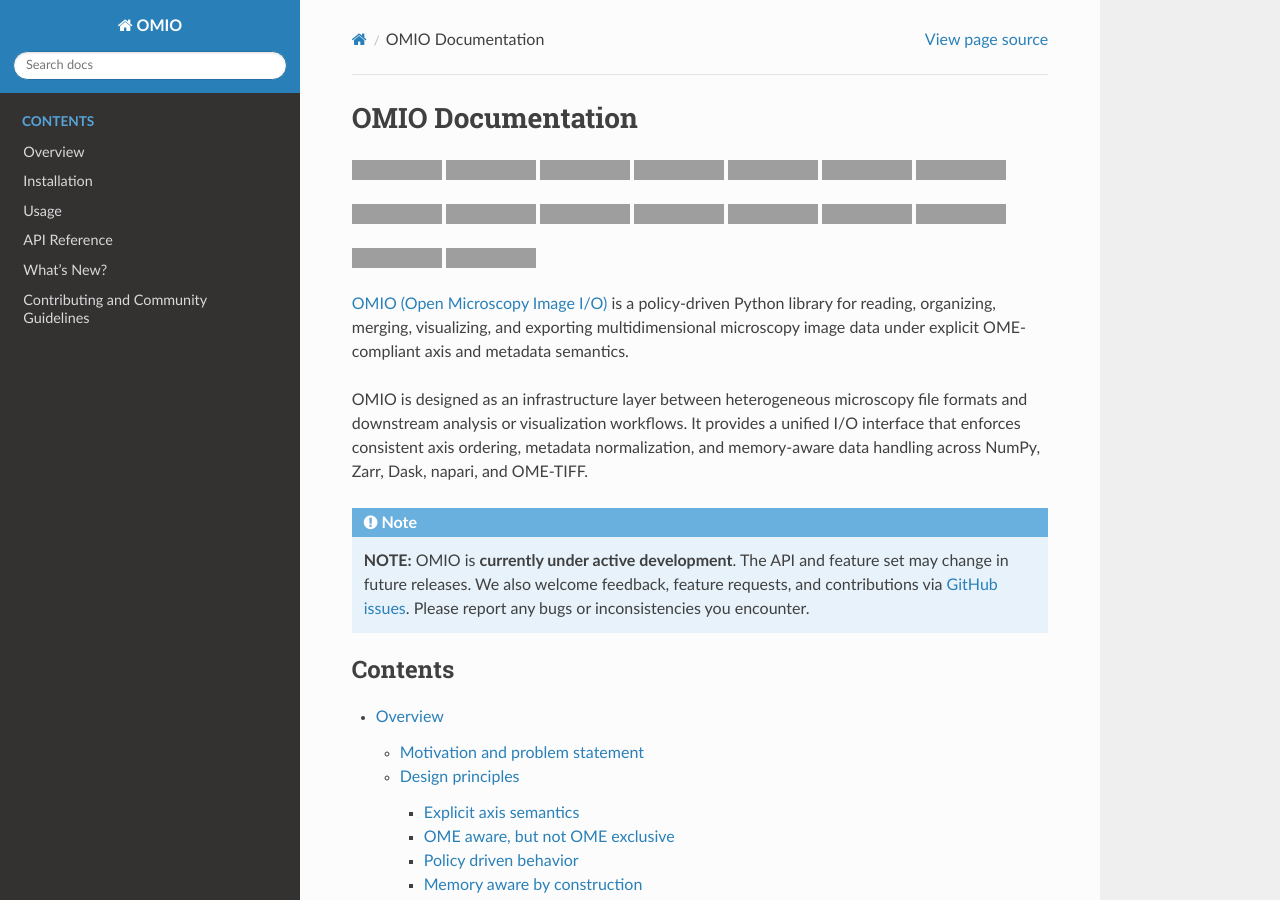
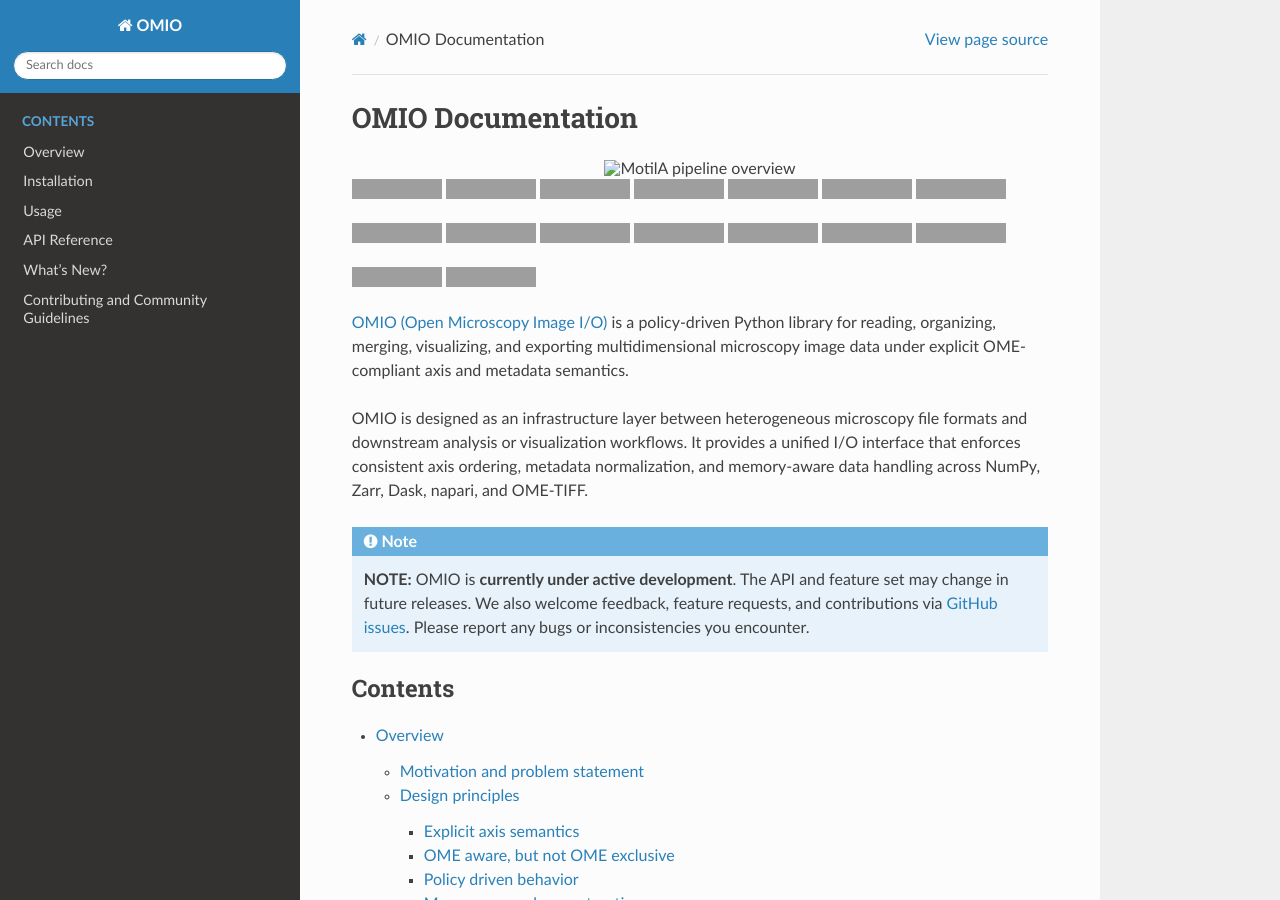
Before and after one commit to FabrizioMusacchio/omio, a Sphinx documentation site: the page built from docs/source/index.rst, in a window 1280 px wide and 900 px high. Built offline with Sphinx 7.4.7 and the Read the Docs theme 3.1.0, drawn with Linux system fonts in a browser that asks for light colours; grey boxes are pictures that could not be loaded.

Commit message:
docs: added OMIO logo to README and Docs

```diff
--- a/docs/source/index.rst
+++ b/docs/source/index.rst
@@ -1,5 +1,10 @@
 OMIO Documentation
 ==================
+
+.. figure:: _static/figures/OMIO_figures.png
+   :alt: MotilA pipeline overview
+   :align: center
+   :figwidth: 70%
 
 .. image:: https://badgen.net/badge/icon/GitHub%20repository?icon=github&label
    :target: https://github.com/FabrizioMusacchio/omio/
@@ -62,6 +67,7 @@
    :target: https://doi.org/10.5281/zenodo.18030883
    :alt: Zenodo Archive
 
+
 `OMIO (Open Microscopy Image I/O) <https://github.com/FabrizioMusacchio/omio>`_ is a policy-driven Python library
 for reading, organizing, merging, visualizing, and exporting multidimensional
 microscopy image data under explicit OME-compliant axis and metadata semantics.
--- a/docs/source/overview.rst
+++ b/docs/source/overview.rst
@@ -1,5 +1,10 @@
 Overview
 ========
+
+.. figure:: _static/figures/OMIO_figures.png
+   :alt: MotilA pipeline overview
+   :align: center
+   :figwidth: 70%
 
 OMIO (Open Microscopy Image I/O) is a policy driven Python library for reading,
 organizing, merging, visualizing, and exporting multidimensional microscopy image
```
Also changed, not shown: README.md (+1 -1 lines), OMIO_figures.png (added).
